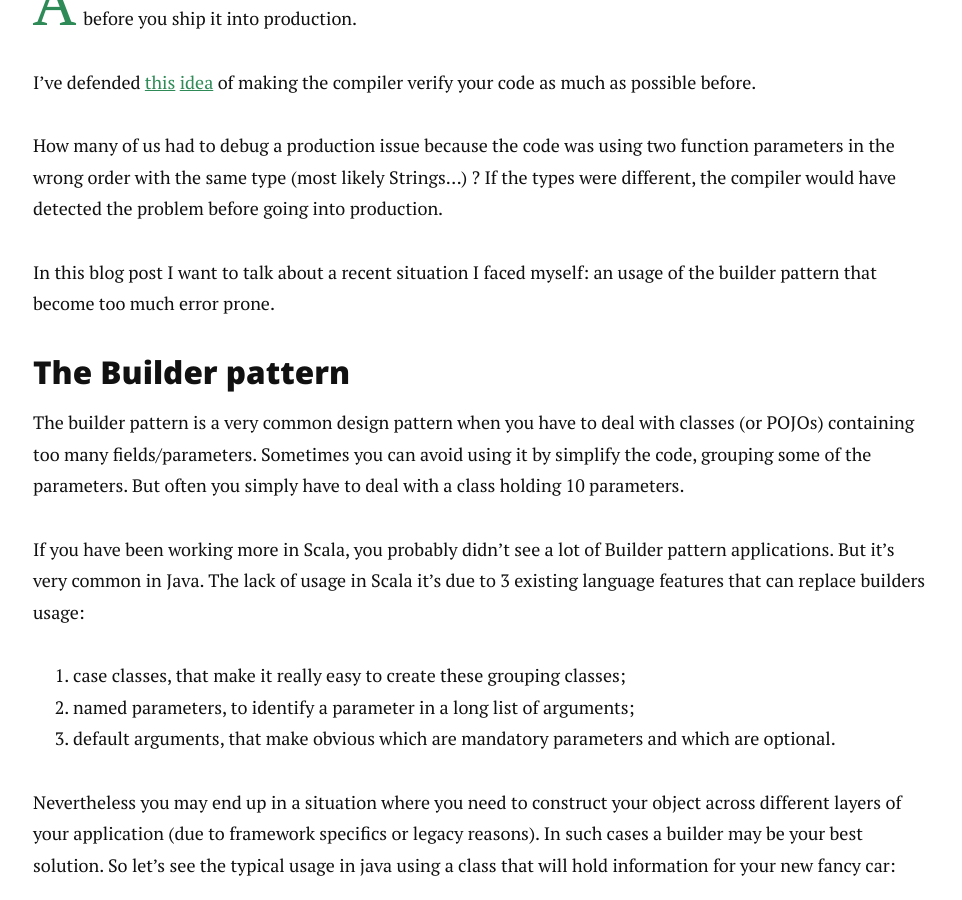
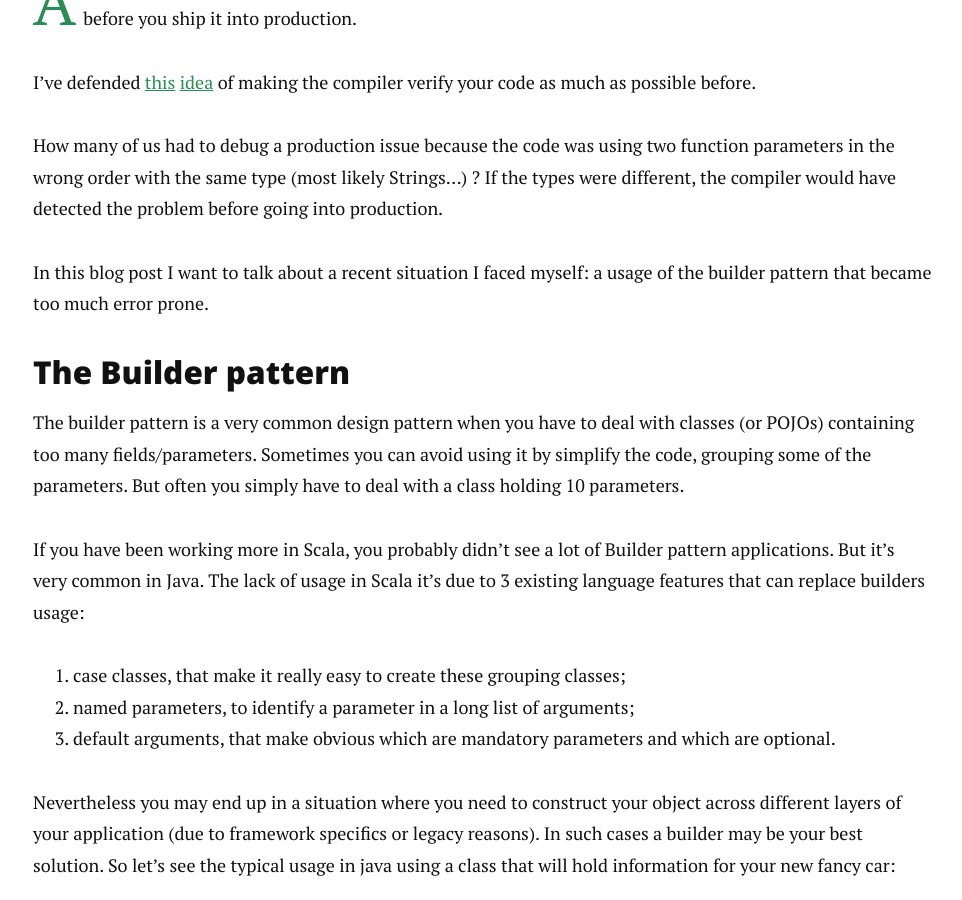
Before and after one commit to pedrorijo91/pedrorijo91.github.io, a Jekyll site: the page built from _posts/2019-09-17-typesafe-builder.markdown, in a window 1280 px wide and 900 px high, scrolled down 752 px. Shown: the whole window, without its empty margins (157-1119 px from the left). Built offline with Jekyll 4.4.1, drawn with Linux system fonts in a browser that asks for light colours; comment, search, counter and statistics services are not loaded.

Commit message:
Fix typo

```diff
--- a/_posts/2019-09-17-typesafe-builder.markdown
+++ b/_posts/2019-09-17-typesafe-builder.markdown
@@ -15,7 +15,7 @@ I've defended [this]({{ site.url }}/blog/tuples-are-evil/) [idea]({{ site.url }}
 
 How many of us had to debug a production issue because the code was using two function parameters in the wrong order with the same type (most likely Strings...) ? If the types were different, the compiler would have detected the problem before going into production.
 
-In this blog post I want to talk about a recent situation I faced myself: an usage of the builder pattern that become too much error prone.
+In this blog post I want to talk about a recent situation I faced myself: a usage of the builder pattern that became too much error prone.
 
 ### The Builder pattern
 
```
